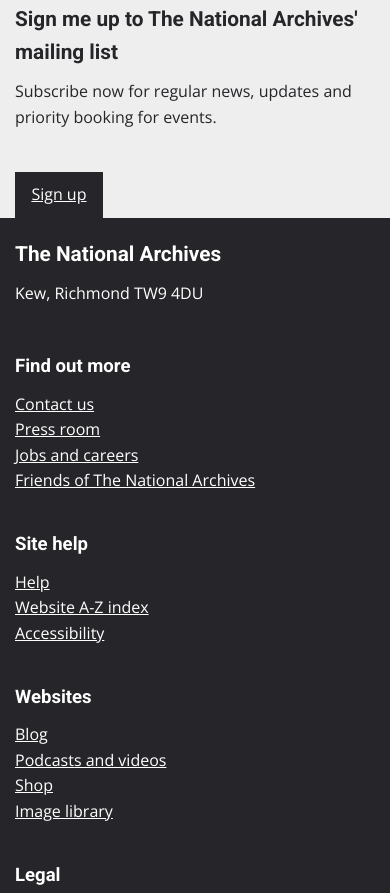
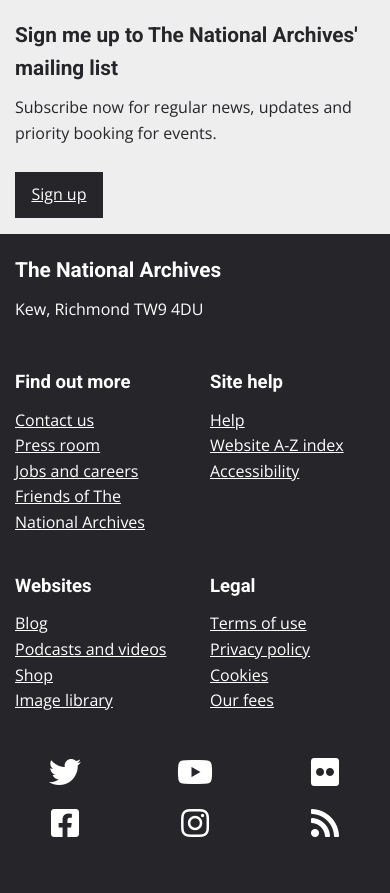
Before and after one commit to nationalarchives/tna-frontend-design-toolkit, a website: page index.html in a window 390 px wide. Shown: the part 8421-9314 px from the top of the page. Drawn offline with nearby package versions, Linux system fonts and the light colour scheme.

Commit message:
padding for subscribe component

```diff
--- a/index.html
+++ b/index.html
@@ -444,7 +444,7 @@
 <footer class="tna-footer">
 	<div class="tna-footer__subscribe">
 		<div class="container">
-			<div class="row justify-content-md-center">
+			<div class="row justify-content-md-center pt-3 pb-3">
 				<div class="col-md-1">
 					<i class="far fa-envelope h1"></i>
 				</div>
@@ -453,7 +453,7 @@
 					<p>Subscribe now for regular news, updates and priority booking for events.</p>
 				</div>
 				<div class="col-md-2">
-					<a href="#" class="tna-button mt-3">Sign up</a>
+					<a href="#" class="mt-md-3 tna-button">Sign up</a>
 				</div>
 			</div>
 		</div>
@@ -467,7 +467,7 @@
 				</div>
 			</div>
 			<div class="row">
-				<div class="col-md-3">
+				<div class="col-6 col-md-3">
 					<h4>Find out more</h4>
 					<ul class="tna-ul--no-bullet">
 						<li><a href="">Contact us</a></li>
@@ -476,7 +476,7 @@
 						<li><a href="">Friends of The National Archives</a></li>
 					</ul>
 				</div>
-				<div class="col-md-3">
+				<div class="col-6 col-md-3">
 					<h4>Site help</h4>
 					<ul class="tna-ul--no-bullet">
 						<li><a href="">Help</a></li>
@@ -484,7 +484,7 @@
 						<li><a href="">Accessibility</a></li>
 					</ul>
 				</div>
-				<div class="col-md-3">
+				<div class="col-6 col-md-3">
 					<h4>Websites</h4>
 					<ul class="tna-ul--no-bullet">
 						<li><a href="">Blog</a></li>
@@ -493,7 +493,7 @@
 						<li><a href="">Image library</a></li>
 					</ul>
 				</div>
-				<div class="col-md-3">
+				<div class="col-6 col-md-3">
 					<h4>Legal</h4>
 					<ul class="tna-ul--no-bullet">
 						<li><a href="">Terms of use</a></li>
@@ -503,27 +503,27 @@
 					</ul>
 				</div>
 			</div>
-			<div class="row justify-content-md-center mb-5 mt-3 tna-footer__social-media-links">
-				<div class="col-md-1">
+			<div class="row justify-content-md-center mb-5 mt-3 text-center tna-footer__social-media-links">
+				<div class="col-4 col-sm-4 col-md-1">
 					<i class="fab fa-twitter"></i>
 				</div>
-				<div class="col-md-1">
+				<div class="col-4 col-sm-4 col-md-1">
 					<i class="fab fa-youtube"></i>
 				</div>
-				<div class="col-md-1">
+				<div class="col-4 col-sm-4 col-md-1">
 					<i class="fab fa-flickr"></i>
 				</div>
-				<div class="col-md-1">
+				<div class="col-4 col-sm-4 col-md-1">
 					<i class="fab fa-facebook-square"></i>
 				</div>
-				<div class="col-md-1">
+				<div class="col-4 col-sm-4 col-md-1">
 					<i class="fab fa-instagram"></i>
 				</div>
-				<div class="col-md-1">
+				<div class="col-4 col-sm-4 col-md-1">
 					<i class="fas fa-rss"></i>
 				</div>
 			</div>
-			<div class="row justify-content-md-center">
+			<div class="row justify-content-md-center pb-3">
 				<div class="col-md-1 text-center">
 					<img src="dist/img/logo-ogl.png"
 						 alt="Open Government License logo" style="max-width: 64px;">
```
